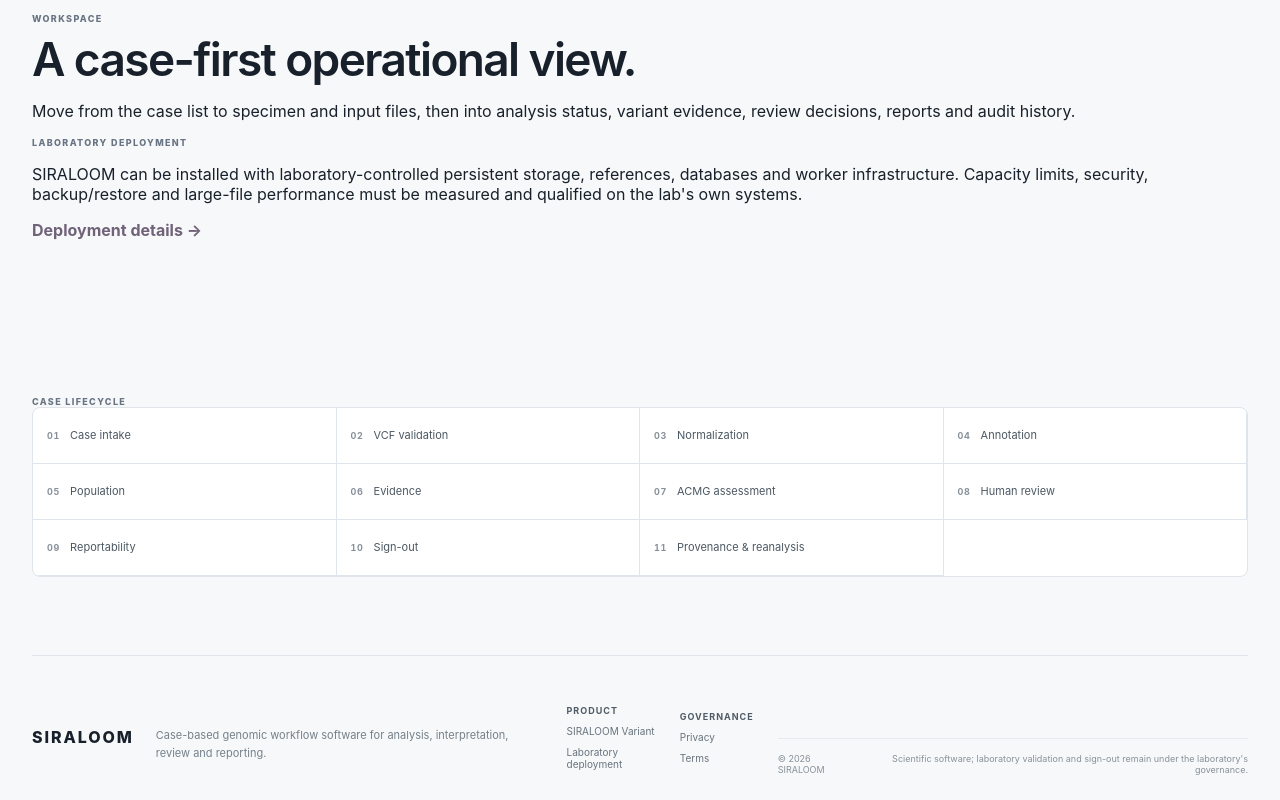
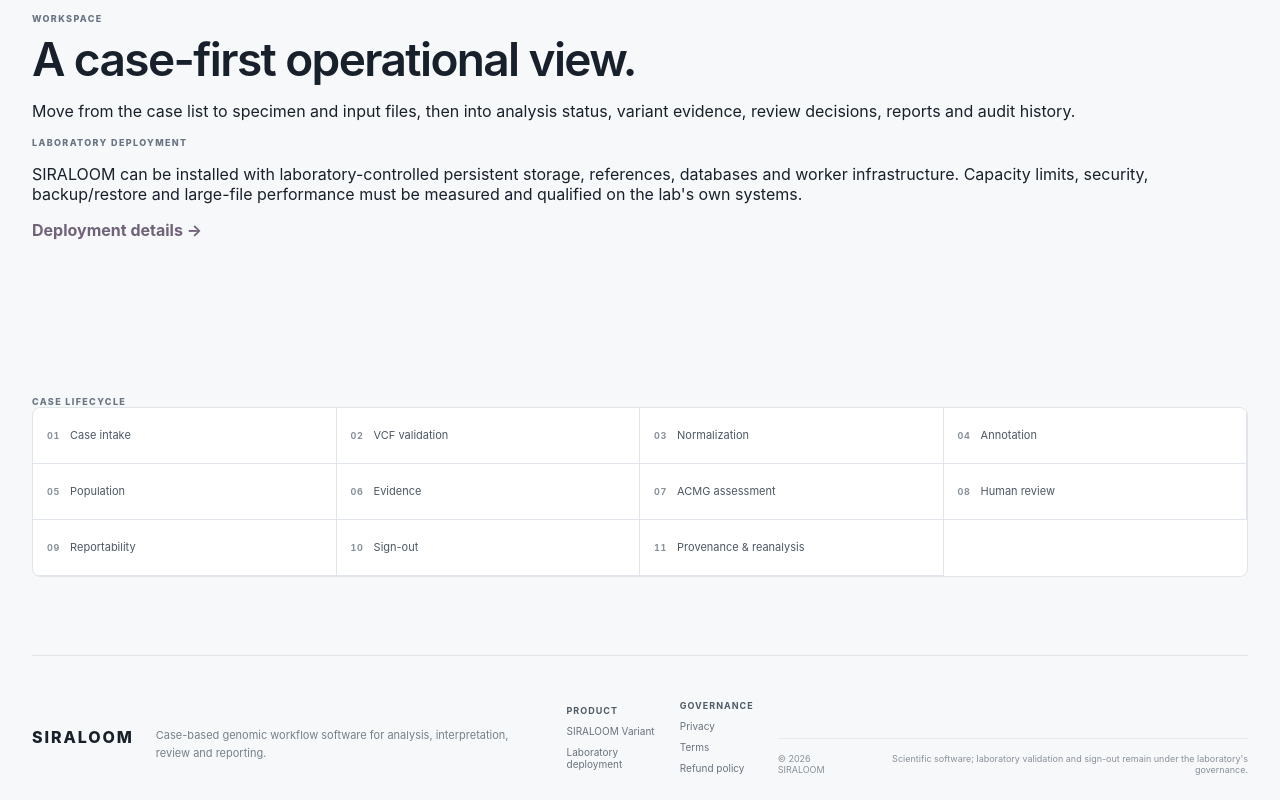
Before and after one commit to SayedaRehmat/SIRALOOM, a Next.js app in the folder frontend/: page / in a window 1280 px wide. Shown: the part 1329-2129 px from the top of the page. Built offline with nearby package versions, Linux system fonts and the light colour scheme; no server answers.

Commit message:
feat(legal): add refund policy to public site footer

```diff
--- a/frontend/components/site-shell.tsx
+++ b/frontend/components/site-shell.tsx
@@ -35,7 +35,7 @@ export function SiteShell({ children, showLanguageSwitcher = true }: { children:
           </div>
           <div className="footer-links">
             <div><strong>{bilingual("Product", "المنتج")}</strong><Link href="/services">{bilingual("SIRALOOM Variant", "SIRALOOM Variant")}</Link><Link href="/contact">{bilingual("Laboratory deployment", "نشر المختبر")}</Link></div>
-            <div><strong>{bilingual("Governance", "الحوكمة")}</strong><Link href="/privacy">{bilingual("Privacy", "الخصوصية")}</Link><Link href="/terms">{bilingual("Terms", "الشروط")}</Link></div>
+            <div><strong>{bilingual("Governance", "الحوكمة")}</strong><Link href="/privacy">{bilingual("Privacy", "الخصوصية")}</Link><Link href="/terms">{bilingual("Terms", "الشروط")}</Link><Link href="/refund-policy">{bilingual("Refund policy", "سياسة الاسترداد")}</Link></div>
           </div>
         </div>
         <div className="footer-bottom">
```
